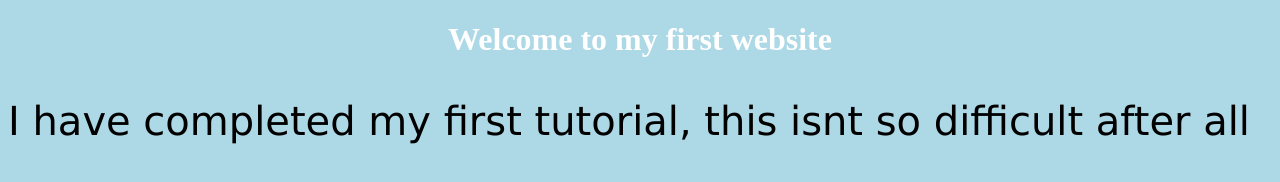
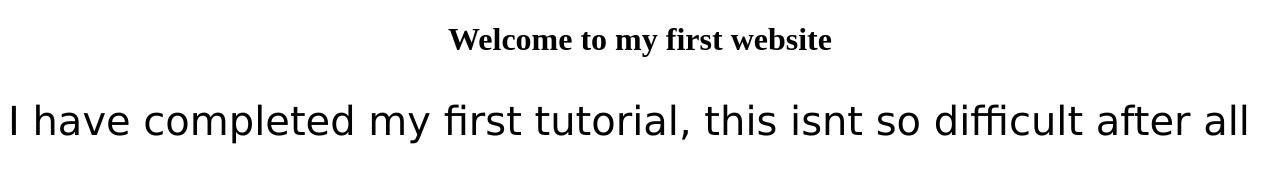
Before and after one commit to JAnglesea/CM1101-Coursework, a plain HTML site: page index.html in a window 1280 px wide. Drawn offline with Linux system fonts and the light colour scheme.

Commit message:
Update style.css

```diff
--- a/style.css
+++ b/style.css
@@ -1,9 +1,9 @@
 body {
-    background-color: lightblue;
+    background-color: lightred;
 }
 
 h1 {
-    color: white;
+    color: black;
     text-align: center;
 }
 
```
